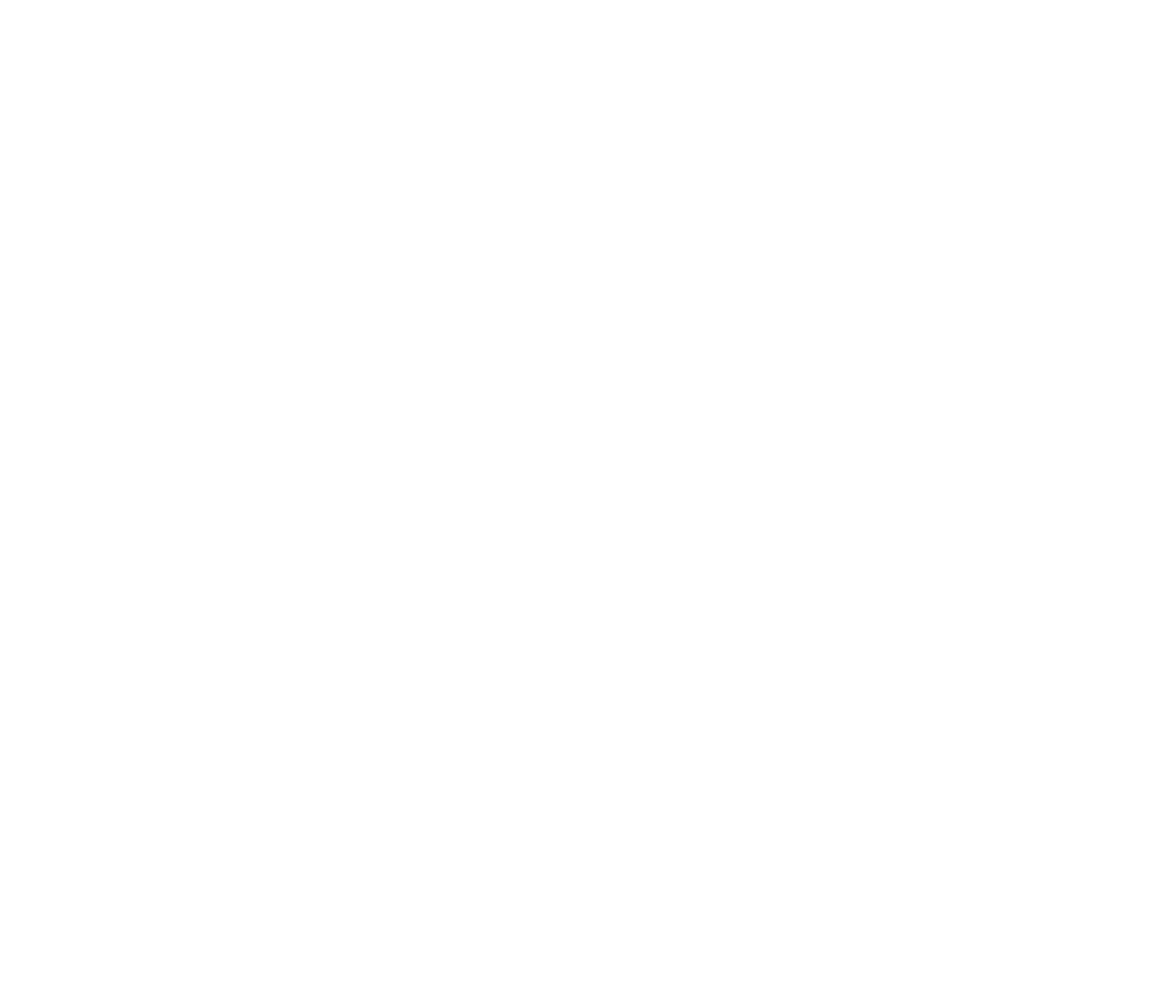
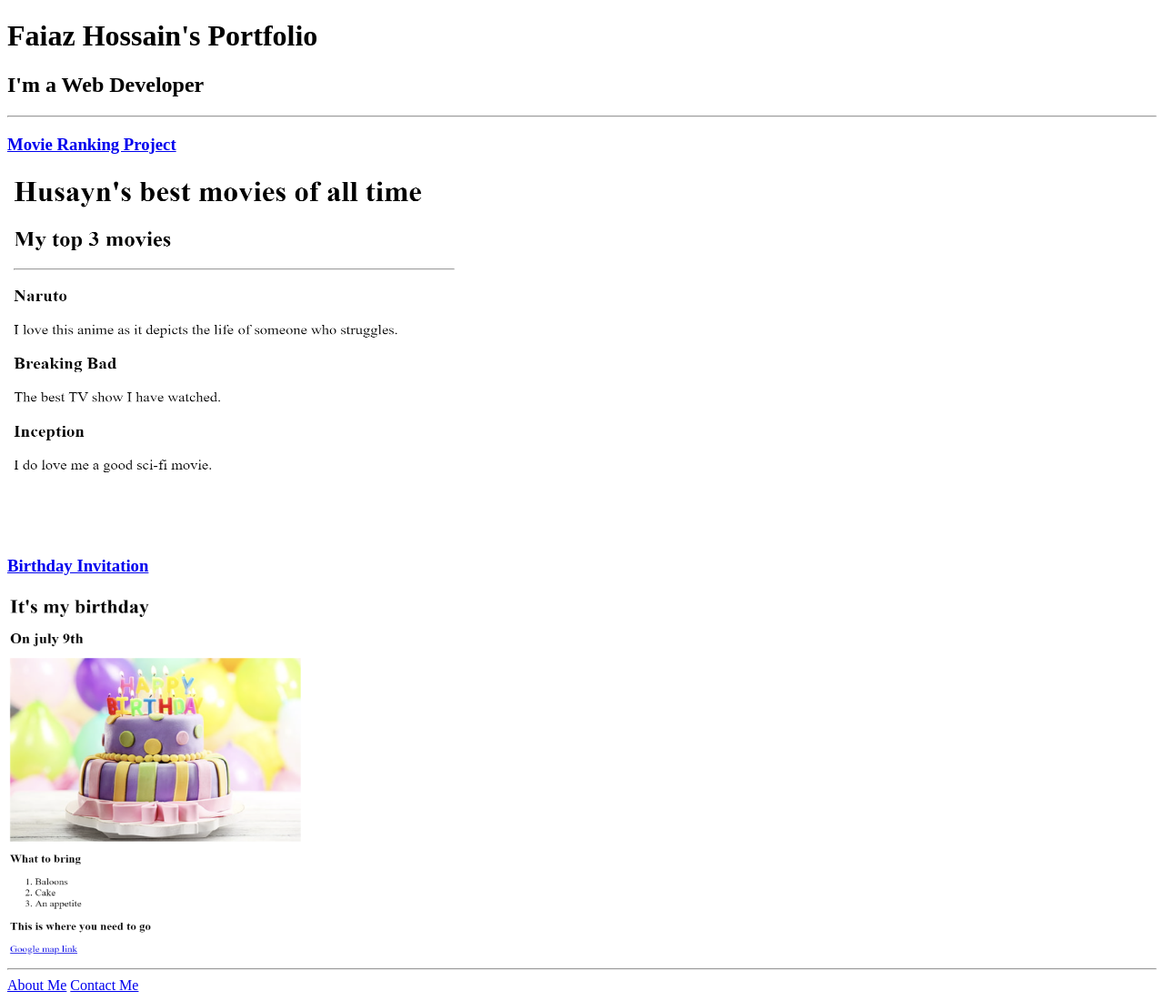
Before and after one commit to FaiazHosny/html-protfolio, a plain HTML site: page index.html in a window 1280 px wide. Shown: the whole page at 91% size. Before the commit the page ends 800 px from the top, so only its background shows below. Drawn offline with Linux system fonts and the light colour scheme.

Commit message:
Add files via upload

```diff
--- a/index.html
+++ b/index.html
@@ -1,5 +1,30 @@
 <!-- TODO 1: Create the HTML Boilerplate -->
+<!DOCTYPE html>
+<html lang = "en">
+    <head>
+        <meta charset = "UTF-8">
+        <title>My protfolio</title>
+    </head>
 
+    <body>
+        <h1>Faiaz Hossain's Portfolio</h1>
+            <h2>I'm a Web Developer</h2>
+        <hr/>
+        <h3><a href = "public/movie-ranking.html">Movie Ranking Project</a></h3>
+            <img src = "assets/images/movie-ranking.png" width = "500" height="400"/>
+        <h3><a href = "public/birthday-invite.html"> Birthday Invitation</a></h3>
+            <img src = "assets/images/birthday-invite.png" width = "400" height = "400"/>
+        <hr/>
+        <a href = "public/about.html">About Me</a> <a href = "public/contact.html">Contact Me</a>
+
+
+    </body>
+
+
+
+
+
+</html>
 <!-- TODO 2: Add Your previous projects' HTML into the public folder -->
 
 <!-- TODO 3: Take screenshots of your project previews and add the images to the images folder -->
```
